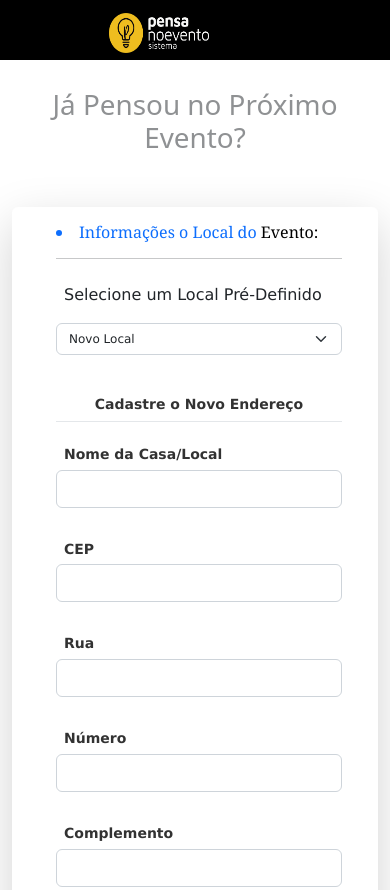
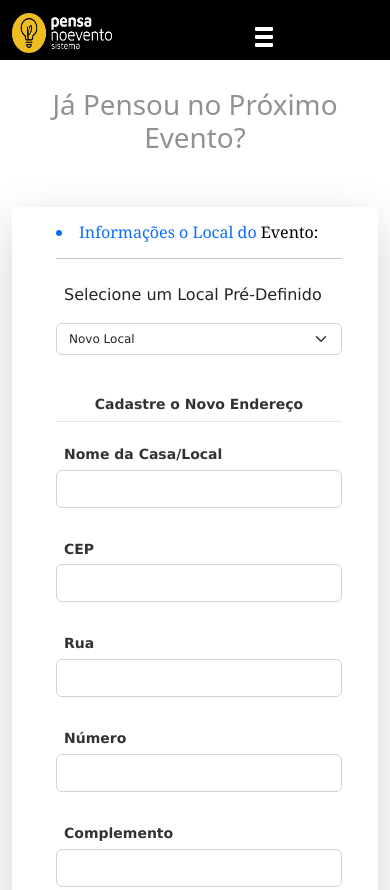
Before and after one commit to FelpSC/Formulario_bootstrap, a website: page index.html in a window 390 px wide. Shown: the top 890 px of the page. Drawn offline with nearby package versions, Linux system fonts and the light colour scheme.

Commit message:
att
Tentando ajustar o dropdown do cabeçalho, com formato de telas pequenas.

```diff
--- a/formulario-home.css
+++ b/formulario-home.css
@@ -46,6 +46,7 @@ ul .form-control{
     background-color: #000000;
     color: white;
     border: none;
+    border-radius: 10px;
 }
 
 .container-card{
@@ -61,10 +62,8 @@ ul .form-control{
 
 .navbar-nav a:hover{
     border-radius: 6px;
-    background-color: #333;
+    background-color: #333333;
     color: white;
-    font-size: 15px;
-    transition: 300ms;
 }
 .navbar-nav a{
     font-size: 14px;
@@ -72,7 +71,7 @@ ul .form-control{
     text-decoration: none;
 }
 .nav-btn{
-    color: #fff;
+    color: red;
 }
 .nav-btn:hover{
     border-radius: 6px;
@@ -80,13 +79,40 @@ ul .form-control{
 }
 
 .navbar-toggler-icon{
-    color: white;
+    display: flex;
+    justify-content: center;
+    align-items: center;
+    background-color: transparent;
+    border: 0.5px solid gray;
 
 }
+
+.icon-bar{
+    margin:4px;
+    background-color: white;
+    width: 18px;
+    height: 1px;
+    display:block;
+    align-items: center;
+    justify-content: center;
+    color: white;
+    border-radius: 1px;
+    padding: 2px;
+
+}
+
 .navbar-toggler{
-    background-color: white;
+    background-color: black;
     color: white;
+    margin: auto;
+    padding: 10px;
+    width: 22px;
+    border: 1px solid gray;
 
+}
+
+.navbar-toggler:hover{
+    background-color: #333333;
 }
 .dropdown-menu a{
     color: black;
--- a/index.html
+++ b/index.html
@@ -19,12 +19,14 @@
     <!-- Cabeçalho -->
     <nav class="navbar sticky-top navbar-expand-sm col">
         <div class="container col"><a href="#aba-exemplo"></a>
-            <a class="navbar-brand d-flex align-items-center " href="https://www.pensanoevento.com.br/" target="_blank"><img class="" src="img/pensa-logo.webp" alt=""></a>
-            <button class="navbar-toggler" type="button" data-bs-toggle="collapse" data-bs-target="#menuNavbar">
-                <span class="navbar-toggler-icon"></span>
+            <a class="navbar-brand d-flex align-items-center  " href="https://www.pensanoevento.com.br/" target="_blank"><img class="" src="img/pensa-logo.webp" alt=""></a>
+            <button class="navbar-toggler navbar-toggler-icon" type="button" data-bs-toggle="collapse" data-bs-target="#menuNavbar">
+                    <span class="icon-bar"></span>
+                    <span class="icon-bar"></span>
+                    <span class="icon-bar"></span>
             </button>
-            <div class="collapse navbar-collapse col ms-auto" style="background-color: #000000;" id="menuNavbar">
-                <ul class="navbar-nav gap-4 col">
+            <div class="collapse navbar-collapse col ms-auto" style="background-color: #000000; color:white;" id="menuNavbar">
+                <ul class="navbar-nav gap-3 col ">
                         <li><a href="#" class="form-control"><b>Inicio</b></a></li>
                         <li><a href="#" class="form-control"> Eventos</a></li>
                         <li><a href="#" class="form-control"> Reservas</a></li>
```
